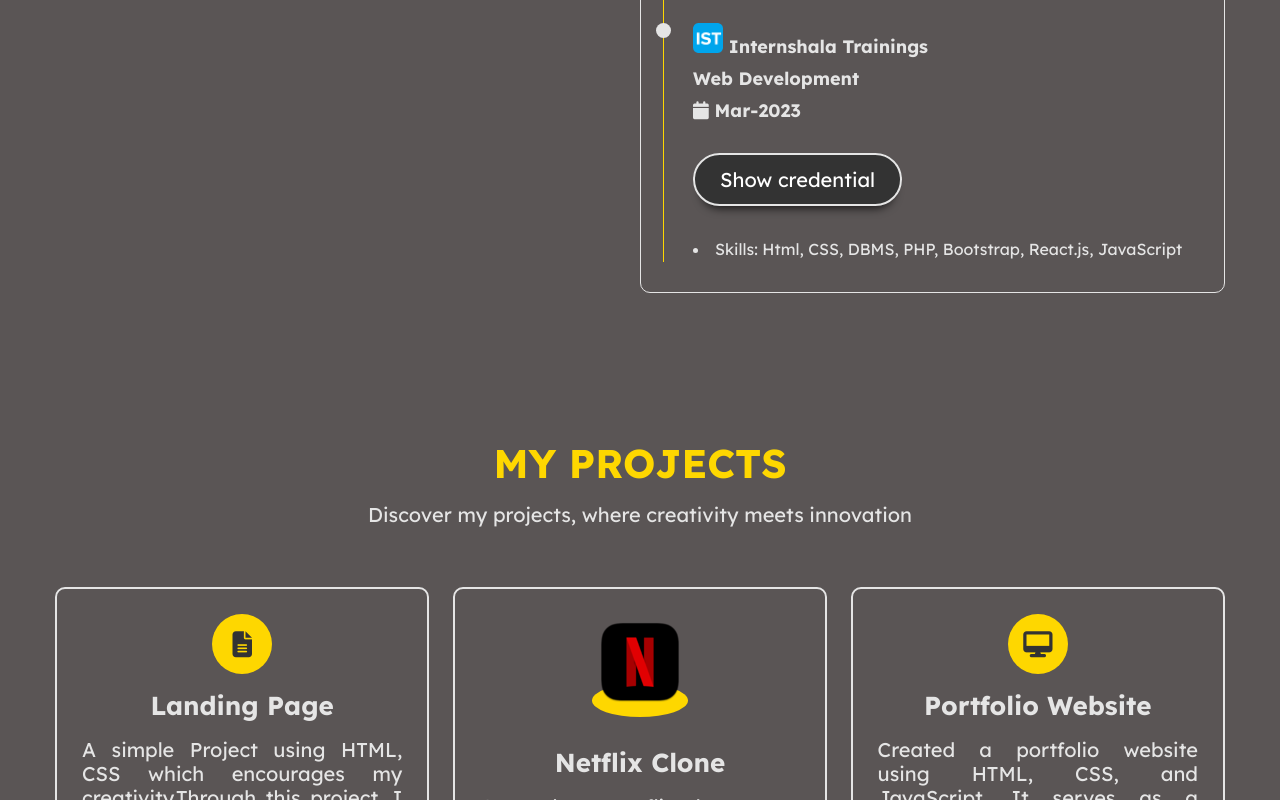
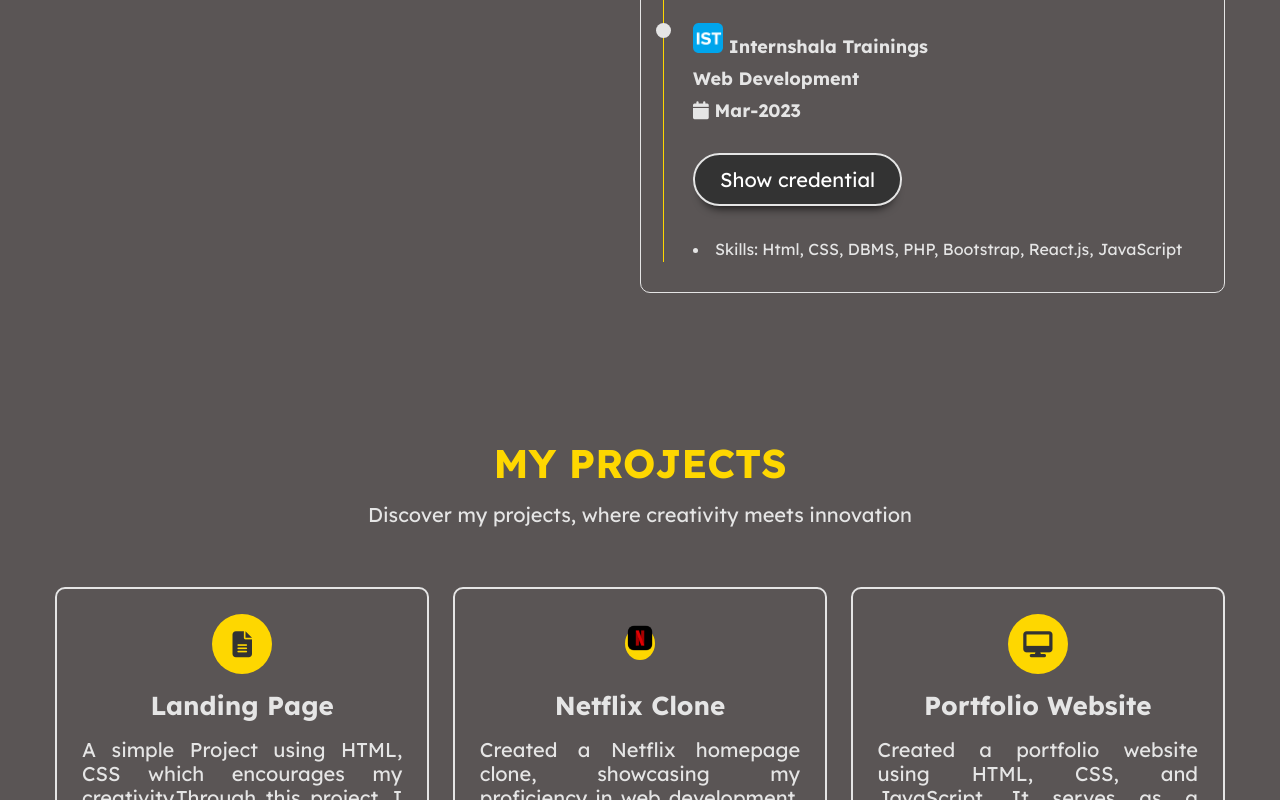
Before and after one commit to tarun385/portfolio, a plain HTML site: page index.html in a window 1280 px wide. Shown: the part 2000-2800 px from the top of the page. Drawn offline with nearby package versions, Linux system fonts and the light colour scheme.

Commit message:
Update index.html

```diff
--- a/index.html
+++ b/index.html
@@ -219,7 +219,7 @@
                     </div>
                     <!-- 2nd Project -->
                     <div class="project">
-                        <i><img src="netflix.png"></i>
+                        <i><img src="netflix.png" class="icon-image"></i>
                         <h4>Netflix Clone</h4>
                         <p>Created a Netflix homepage clone, showcasing my proficiency in web development, user interface design, and front-end technologies. By recreating the iconic Netflix landing page, I have honed my abilities in responsive web design, CSS layout techniques, and user interface replication..</p>
                     </div>
```
